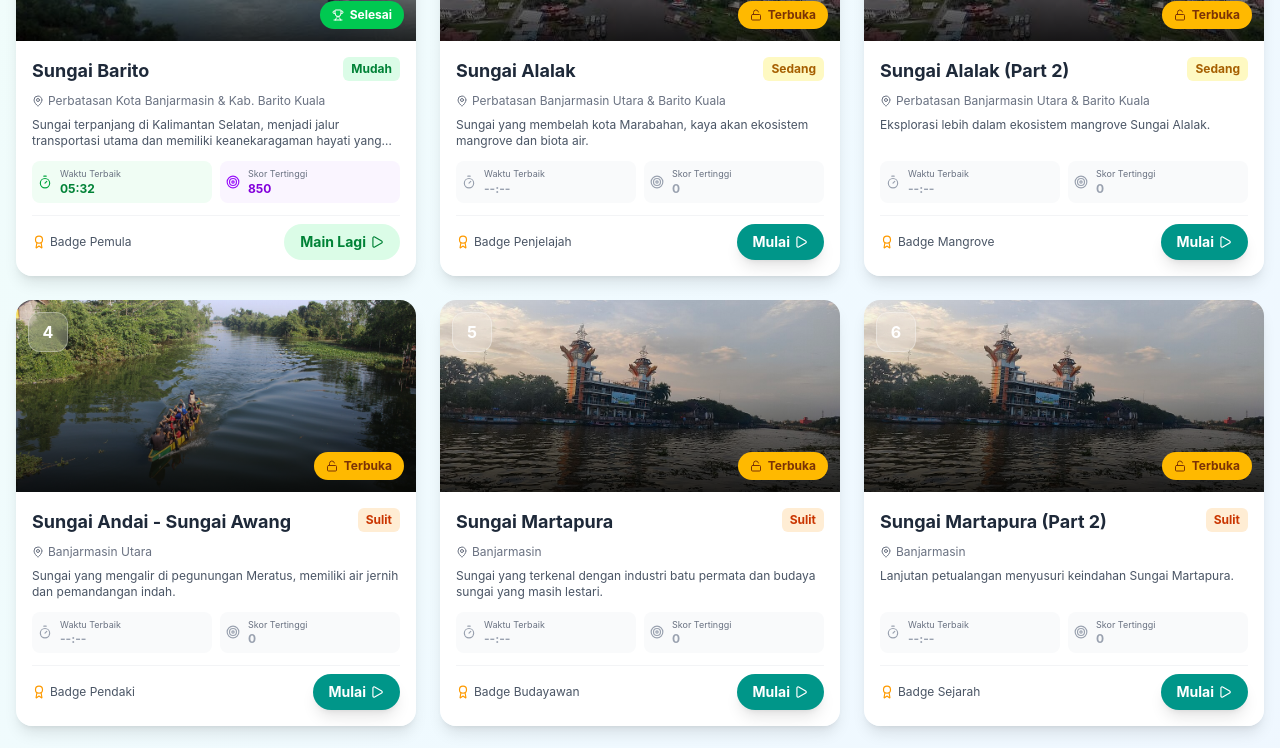
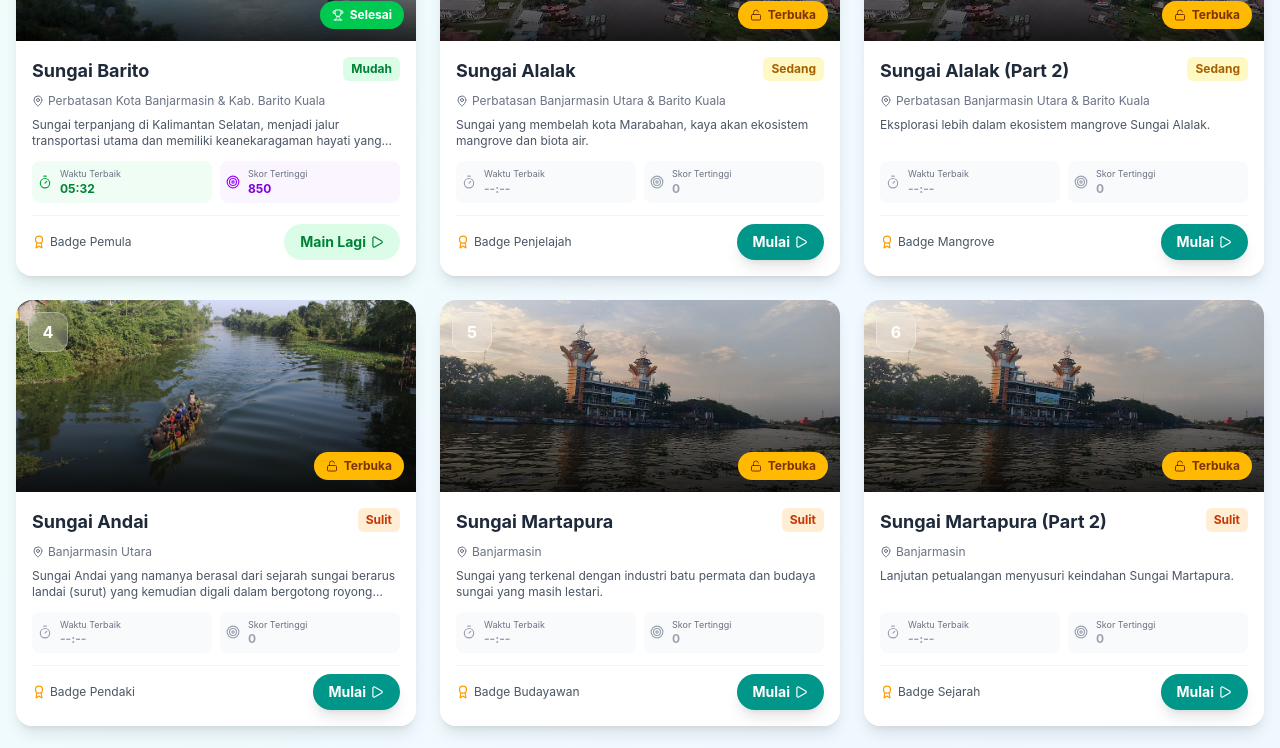
Before and after one commit to KhoyrurRoykhan/SusurSungaiGame, a React (Vite) app: page /sungai in a window 1280 px wide. Shown: the part 381-1129 px from the top of the page. Built offline with nearby package versions, Linux system fonts and the light colour scheme.

Commit message:
up lagii

```diff
--- a/src/components/DaftarSungai.jsx
+++ b/src/components/DaftarSungai.jsx
@@ -74,9 +74,9 @@ const levelSungai = [
   },
   {
     id: 4,
-    nama: "Sungai Andai - Sungai Awang",
+    nama: "Sungai Andai",
     lokasi: "Banjarmasin Utara",
-    deskripsi: "Sungai yang mengalir di pegunungan Meratus, memiliki air jernih dan pemandangan indah.",
+    deskripsi: "Sungai Andai yang namanya berasal dari sejarah sungai berarus landai (surut) yang kemudian digali dalam bergotong royong agar bisa dilalui perahu.",
     gambar: GambarSungaiAwang,
     status: "terbuka",
     waktuTerbaik: null,
--- a/src/components/game/SungaiBarito.jsx
+++ b/src/components/game/SungaiBarito.jsx
@@ -810,7 +810,7 @@ const SungaiBarito = () => {
                   opacity: 0.6,
                   border: '2px solid #5D3A1A'
                 }}></div>
-                <span className="text-gray-700">Pulau Kembang (Obstacle)</span>
+                {/* <span className="text-gray-700">Pulau Kembang (Obstacle)</span> */}
                 </div>
             </div>
           </div>
```
